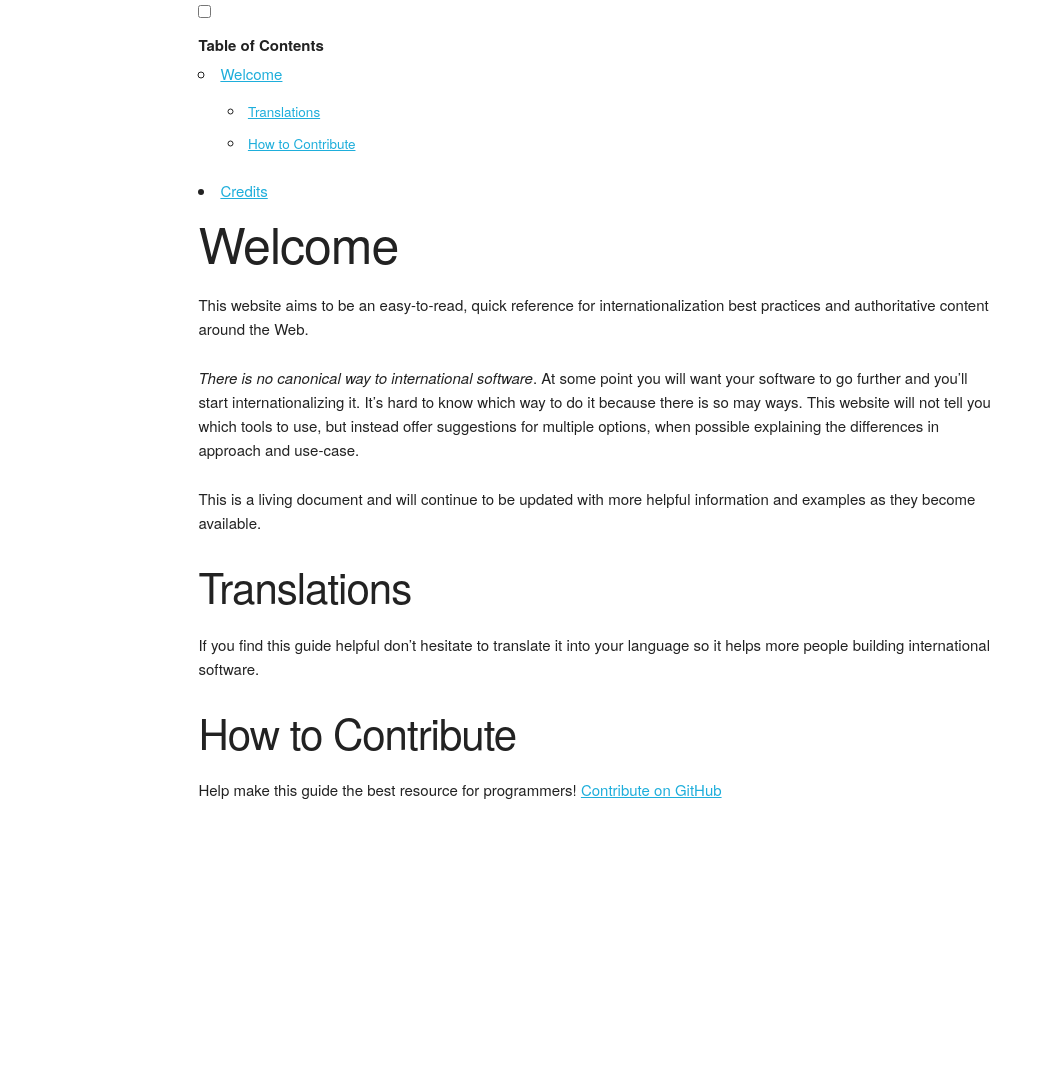
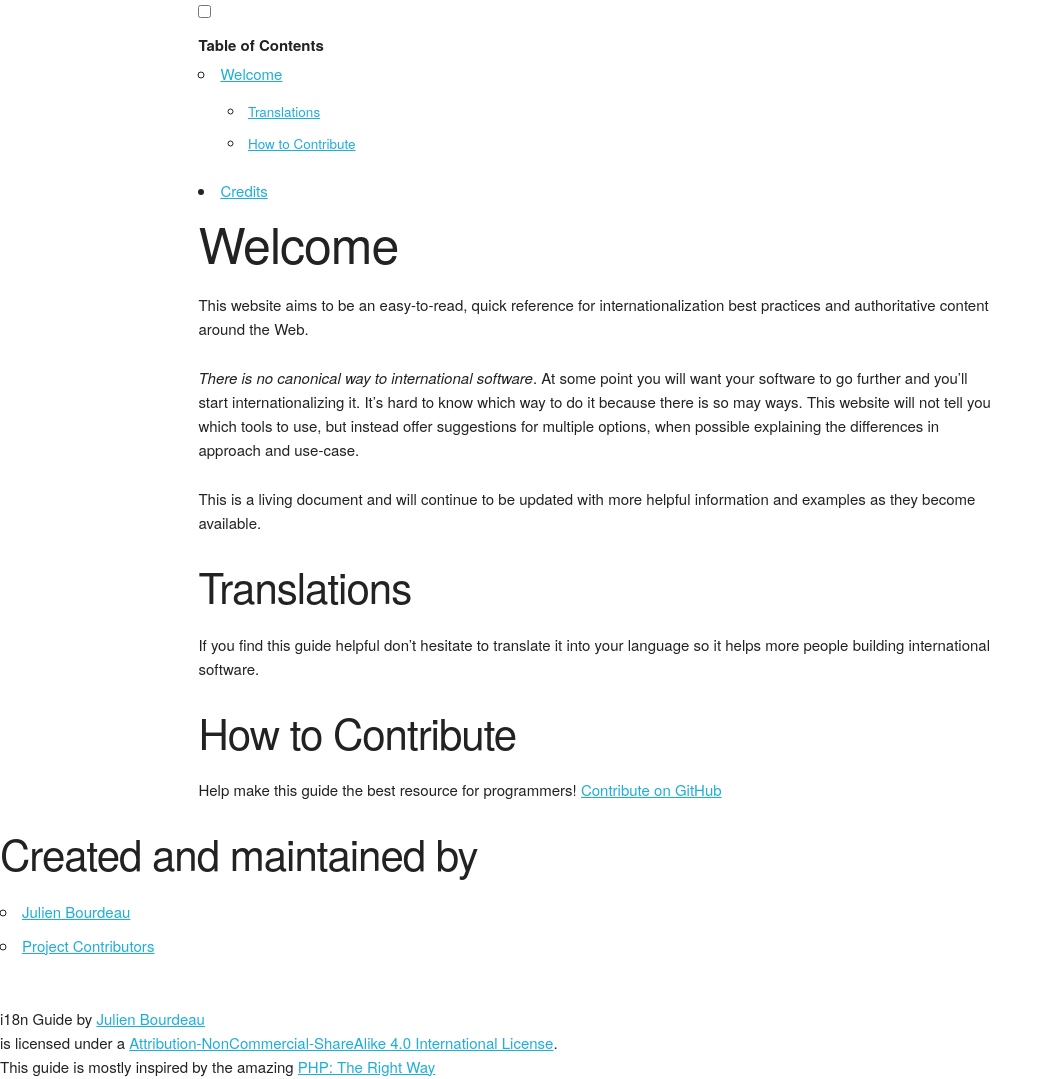
Before and after one commit to julienbourdeau/i18nguide.com, a Jekyll site: the page built from index.html, in a window 1280 px wide. Shown: the whole page, without its empty margins (0-1053 px from the left). Built offline with Jekyll 4.4.1, drawn with Linux system fonts in a browser that asks for light colours; before the commit the page ends 900 px from its top, so only the background shows below that.

Commit message:
Add Credits

```diff
--- a/_includes/footer.html
+++ b/_includes/footer.html
@@ -1,3 +1,30 @@
-<footer id="site-footer">
+<footer class="site-footer" id="credits">
+	<h2>Created and maintained by</h2>
 
+	<ul>
+		<li>
+			<a href="http://www.sigerr.org" target="_blank">Julien Bourdeau</a>
+		</li>
+		<li>
+			<a href="https://github.com/i18nguide/i18nguide.com/graphs/contributors" target="_blank">Project Contributors</a>
+		</li>
+	</ul>
+
+	<div class="license">
+		<a class="cc-badge" rel="license" href="http://creativecommons.org/licenses/by-nc-sa/4.0/"></a>
+		<br />
+		<span xmlns:dct="http://purl.org/dc/terms/" href="http://purl.org/dc/dcmitype/Text" property="dct:title" rel="dct:type">
+			i18n Guide
+		</span>
+		by
+		<a xmlns:cc="http://creativecommons.org/ns#" href="http://joshlockhart.com" property="cc:attributionName" rel="cc:attributionURL">
+			Julien Bourdeau
+		</a>
+		<br/>
+		is licensed under a <a rel="license" href="http://creativecommons.org/licenses/by-nc-sa/4.0/">Attribution-NonCommercial-ShareAlike 4.0 International License</a>.
+	</div>
+
+	<div class="php-the-right-way">
+		This guide is mostly inspired by the amazing <a href="http://www.phptherightway.com/">PHP: The Right Way</a>
+	</div>
 </footer>
```
